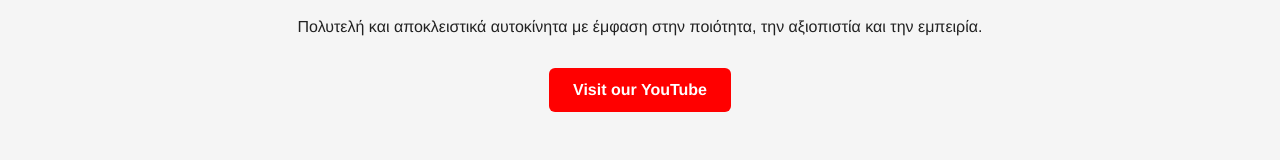
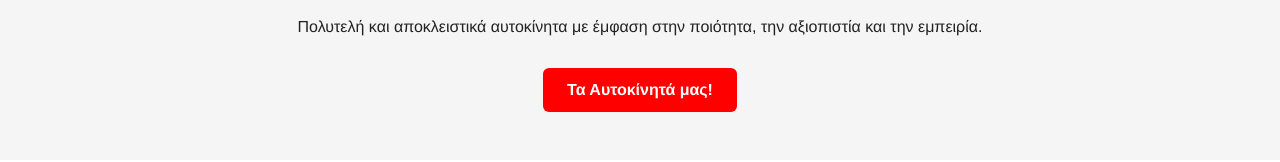
Before and after one commit to KostakisVDM400/Carhub, a plain HTML site: page index.html in a window 1280 px wide. Shown: the part 198-360 px from the top of the page. Drawn offline with Linux system fonts and the light colour scheme.

Commit message:
index.html

```diff
--- a/index.html
+++ b/index.html
@@ -137,7 +137,7 @@
     <div class="container">
       <h1>Καλώς ήρθατε στην CarHub</h1>
       <p>Πολυτελή και αποκλειστικά αυτοκίνητα με έμφαση στην ποιότητα, την αξιοπιστία και την εμπειρία.</p>
-      <a href="https://youtube.com" target="_blank" class="youtube-btn" rel="noopener">Visit our YouTube</a>
+      <a href="https://carhub.car.gr" target="_blank" class="youtube-btn" rel="noopener">Τα Αυτοκίνητά μας!</a>
     </div>
   </header>
 
```
